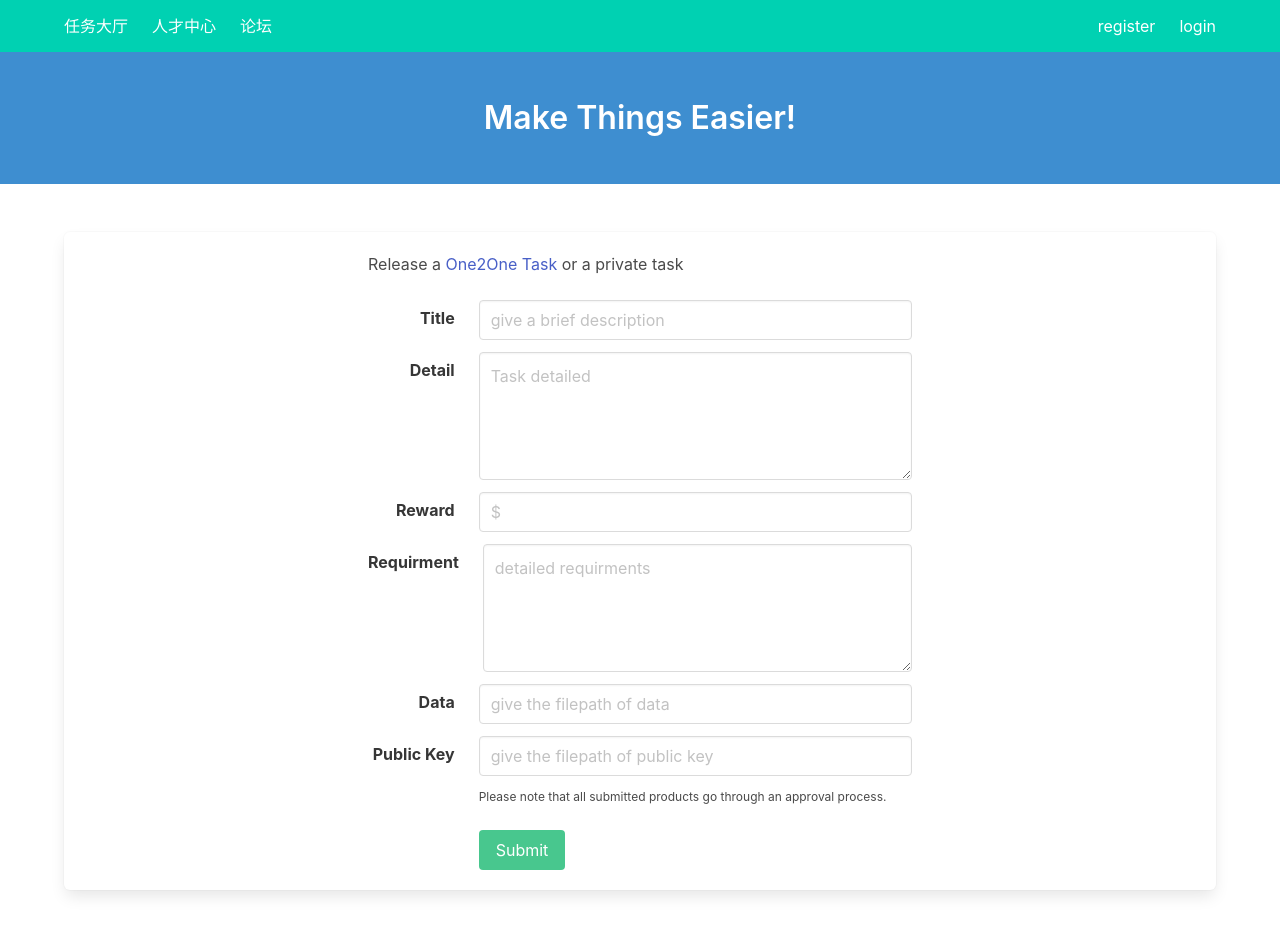
After one commit to Tong12138/python_crowdnet, a Django app: page /private/ in a window 1280 px wide. The commit adds this page. Run offline with Django 3.2, Linux system fonts and the light colour scheme; parts of the project's set-up code (start-up, migrations or seed data) failed here and were passed over; some libraries are stand-ins or nearby versions.

Commit message:
私有任务页面

```diff
--- a/base/form.py
+++ b/base/form.py
@@ -22,8 +22,9 @@ class loginForm(forms.Form):
         return cleaned_data
 
 
-class challengeForm(forms.Form):
+class taskForm(forms.Form):
     title = forms.CharField()
+    type = forms.CharField()
     detail = forms.CharField()
     award = forms.IntegerField(min_value=0)
     requirment = forms.CharField()
@@ -32,7 +33,7 @@ class challengeForm(forms.Form):
 
 
     def clean(self):
-        cleaned_data = super(challengeForm, self).clean()
+        cleaned_data = super(taskForm, self).clean()
         return cleaned_data
 
 class profileForm(forms.Form):
--- a/base/views.py
+++ b/base/views.py
@@ -1,8 +1,8 @@
 from django.views.generic import View
 from django.shortcuts import render, redirect, reverse
-from base.models import getAllTasks, login, enroll, postTask, getTask, getUser, getAllUsers, register, rechargeUser, addSkills, recieveTask, commitTask, getRecord, reward, downLoad
+from base.models import getAllTasks, login, enroll, postTask, postPriTask, getTask, getUser, getAllUsers, register, rechargeUser, addSkills, recieveTask, commitTask, getRecord, reward, downLoad
 import json
-from .form import registerForm, loginForm, challengeForm, profileForm, commitForm, rewardForm
+from .form import registerForm, loginForm, taskForm, profileForm, commitForm, rewardForm
 class homeView(View):
     def get(self, request):
         tasks = getAllTasks()
@@ -86,23 +86,46 @@ class releaseView(View):
     def get(self, request):
         return render(request, 'release.html')
     def post(self, request):
-        form = challengeForm(request.POST or None)
+        form = taskForm(request.POST or None)
+        if form.is_valid():
+            title = bytes(form.cleaned_data.get('title'), encoding='utf-8')
+            type = bytes(form.cleaned_data.get('type'),encoding='utf-8')
+            detail = bytes(form.cleaned_data.get('detail'), encoding='utf-8')
+            reward = bytes(str(form.cleaned_data.get('award')), encoding='utf-8')
+            requirement = bytes(form.cleaned_data.get('requirment'), encoding='utf-8')
+            data = bytes(form.cleaned_data.get('data'), encoding='utf-8')
+            taskid = bytes(request.session.get('user_id') + form.cleaned_data.get('title'),encoding='utf-8')
+            publickeypath = bytes(form.cleaned_data.get('public_key'), encoding='utf-8')
+            result = postTask(title, taskid, type, detail, requirement, reward, data, publickeypath)
+            request.session['chId'] = request.session.get('user_id') + form.cleaned_data.get('title')
+            return redirect(reverse('details'))
+        else:
+            print(form.errors.get_json_data())
+            return redirect(reverse('release'))
+
+
+class privateView(View):
+    def get(self, request):
+        return render(request, 'private.html')
+    def post(self, request):
+        form = taskForm(request.POST or None)
         if form.is_valid():
             title = bytes(form.cleaned_data.get('title'), encoding='utf-8')
             detail = bytes(form.cleaned_data.get('detail'), encoding='utf-8')
             reward = bytes(str(form.cleaned_data.get('award')), encoding='utf-8')
             requirement = bytes(form.cleaned_data.get('requirment'), encoding='utf-8')
             data = bytes(form.cleaned_data.get('data'), encoding='utf-8')
-            id = request.session.get('user_id') + form.cleaned_data.get('title')
-            taskid = bytes(id, encoding='utf-8')
+            userid = request.session.get('user_id')
+            taskid = bytes(userid+ form.cleaned_data.get('title'), encoding='utf-8')
             publickeypath = bytes(form.cleaned_data.get('public_key'), encoding='utf-8')
-            result = postTask(title, taskid, detail, requirement, reward, data, publickeypath)
-            request.session['chId'] = id
+            userid = bytes(userid, encoding='utf-8')
+            result = postPriTask(title, taskid, detail, requirement, reward, data, publickeypath, userid)
+            request.session['chId'] =userid+ form.cleaned_data.get('title')
             print(result)
             return redirect(reverse('details'))
         else:
             print(form.errors.get_json_data())
-            return redirect(reverse('release'))
+            return redirect(reverse('private'))
 
 class profileView(View):
     def get(self, request, userId):
--- a/crowdsourcing/urls.py
+++ b/crowdsourcing/urls.py
@@ -36,7 +36,7 @@ urlpatterns = [
     path('mytask/<taskId>', views.mytaskView.as_view(), name='mytask'),
     path('reward/<taskId>', views.rewardView.as_view(), name='reward'),
 
-    # path('upload/', views.upload, name='upload'),
+    path('private/', views.privateView.as_view(), name='private'),
     path('download/', views.download, name='download'),
 
 
--- /dev/null
+++ b/templates/private.html
@@ -0,0 +1,125 @@
+{% extends 'base.html' %}
+{% block body %}
+<section class="hero is-info is-light">
+  <div class="hero-body">
+      <div class="columns">
+          <div class="column is-10 is-offset-1">
+              <section class="hero landing-left">
+                      <div>
+                          <h3 class="title has-text-centered ">
+                              <p>Make Things Easier!</p>
+                          </h3>
+                      </div>
+              </section>
+          </div>
+      </div>
+  </div>
+  </div>
+  </section>
+    <div class="section">
+        <div class="container">
+            <li class="box">
+                <div class="columns is-centered">
+                    <div class="column is-half-desktop is-two-thirds-tablet">
+                        <form class="" action="" method="post" accept-charset="UTF-8">
+                            {% csrf_token %}
+                            <p>Release a
+                                <a class="text-next-to-button" href="/release">One2One Task</a>
+                                or a private task
+                            </p>
+                            <br>
+                            <div class="field is-horizontal">
+                                <div class="field-label is-normal">
+                                    <label class="label">Title</label>
+                                </div>
+                                <div class="field-body">
+                                    <div class="field">
+                                        <div class="control">
+                                            <input class="input" name="title" type="text" placeholder="give a brief description" value="">
+                                        </div>
+                                    </div>
+                                </div>
+                            </div>
+                            <div class="field is-horizontal">
+                                <div class="field-label is-normal">
+                                    <label class="label">Detail</label>
+                                </div>
+                                <div class="field-body">
+                                    <div class="field">
+                                        <div class="control">
+                                            <textarea class="textarea" name="detail" placeholder="Task detailed"></textarea>
+                                        </div>
+                                    </div>
+                                </div>
+                            </div>
+
+                            <div class="field is-horizontal">
+                                <div class="field-label is-normal">
+                                    <label class="label">Reward</label>
+                                </div>
+                                <div class="field-body">
+                                    <div class="field">
+                                        <div class="control">
+                                            <input class="input" name="award" type="number" min="0" placeholder="$" value="">
+                                        </div>
+                                    </div>
+                                </div>
+                            </div>
+                            <div class="field is-horizontal">
+                                <div class="field-label is-normal">
+                                    <label class="label">Requirment</label>
+                                </div>
+                                <div class="field-body">
+                                    <div class="field">
+                                        <div class="control">
+                                            <textarea class="textarea" name="requirment" placeholder="detailed requirments"></textarea>
+                                        </div>
+                                    </div>
+                                </div>
+                            </div>
+                            <div class="field is-horizontal">
+                                <div class="field-label is-normal">
+                                    <label class="label">Data</label>
+                                </div>
+                                <div class="field-body">
+                                    <div class="field">
+                                        <div class="control">
+                                            <input class="input" name="data" type="text" placeholder="give the filepath of data" value="">
+                                        </div>
+                                    </div>
+                                </div>
+                            </div>
+                            <div class="field is-horizontal">
+                                <div class="field-label is-normal">
+                                    <label class="label">Public Key</label>
+                                </div>
+                                <div class="field-body">
+                                    <div class="field">
+                                        <div class="control">
+                                            <input class="input" name="public_key" type="text" placeholder="give the filepath of public key" value="">
+                                        </div>
+                                    </div>
+                                </div>
+                            </div>
+                            <div class="field is-horizontal">
+                                <div class="field-label is-normal">
+                                </div>
+                                <div class="field-body">
+                                    <div class="field">
+                                        <div class="control">
+                                            <div class="content is-small">
+                                                <span class="gradient-highlight">Please note that all submitted products go through an approval process.</span>
+                                            </div>
+                                            <input class="button is-success" type="submit" value="Submit">
+                                        </div>
+                                    </div>
+                                </div>
+                            </div>
+                        </form>
+                    </div>
+                </div>
+            </li>
+        </div>
+      </div>
+
+{% endblock %}
```
Also changed, not shown: base/models.py (+10 -2 lines), templates/release.html (+52 -10 lines), 4 other files.
